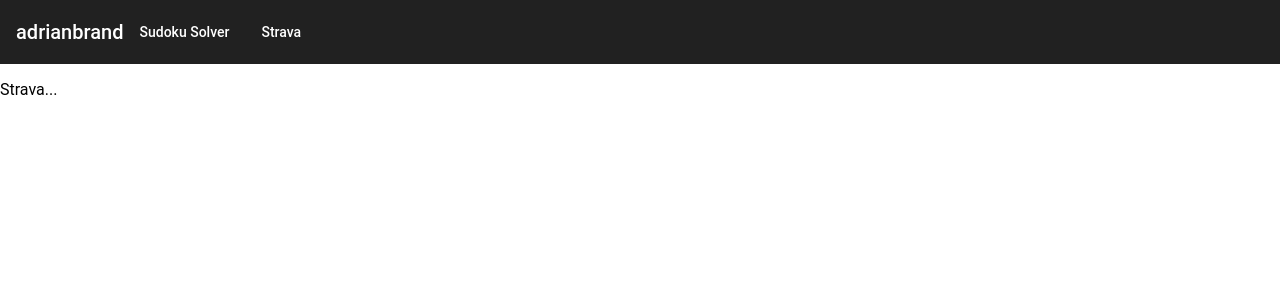
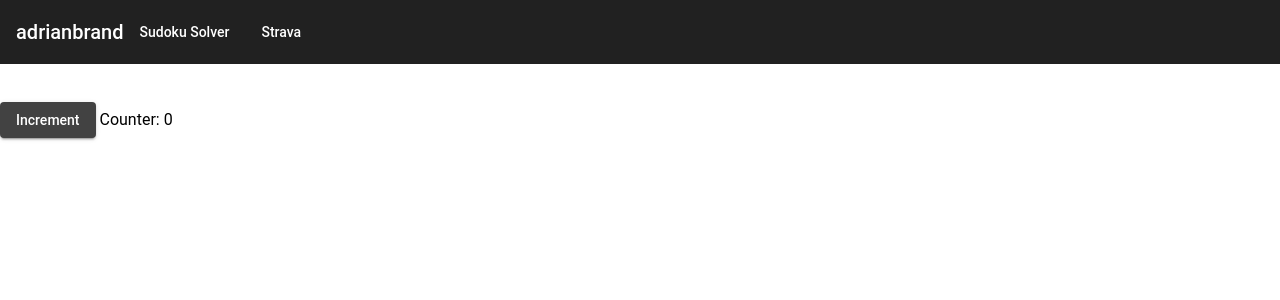
Before and after one commit to brandadrian/factory, an Angular app in the folder kaese/: page /strava in a window 1280 px wide. Shown: the top 300 px of the page. Built offline with nearby package versions, Linux system fonts and the light colour scheme.

Commit message:
Counter mit Button

```diff
--- a/kaese/src/app/strava/strava.component.html
+++ b/kaese/src/app/strava/strava.component.html
@@ -1,6 +1,8 @@
-<p>Strava...</p>
-<!--
-  <a href="https://www.strava.com/oauth/authorize?client_id=34855&response_type=code&redirect_uri=http://kaese.adrianbrand.ch&approval_prompt=force">Strava Login</a>
+<br>
+<br>
+<button mat-raised-button (click)="countButton()">Increment</button>
+Counter: {{counter}}
+ <!-- <a href="https://www.strava.com/oauth/authorize?client_id=34855&response_type=code&redirect_uri=http://kaese.adrianbrand.ch&approval_prompt=force">Strava Login</a>
 
   <br>
   <button type="button" onclick="authorizeCookie(document.location.href)">Autorize</button>
@@ -50,5 +52,4 @@
   }
   </script>
 
-<script type="text/javascript" src="runtime.js"></script><script type="text/javascript" src="es2015-polyfills.js" nomodule></script><script type="text/javascript" src="polyfills.js"></script><script type="text/javascript" src="styles.js"></script><script type="text/javascript" src="vendor.js"></script><script type="text/javascript" src="main.js"></script></body>
--->
+<script type="text/javascript" src="runtime.js"></script><script type="text/javascript" src="es2015-polyfills.js" nomodule></script><script type="text/javascript" src="polyfills.js"></script><script type="text/javascript" src="styles.js"></script><script type="text/javascript" src="vendor.js"></script><script type="text/javascript" src="main.js"></script></body> -->
--- a/kaese/src/app/strava/strava.component.ts
+++ b/kaese/src/app/strava/strava.component.ts
@@ -7,9 +7,16 @@ import { Component, OnInit } from '@angular/core';
 })
 export class StravaComponent implements OnInit {
 
-  constructor() { }
+  counter: number;
+
+  constructor() {
+    this.counter = 0;
+  }
 
   ngOnInit() {
   }
 
+  countButton() {
+    this.counter += 1;
+  }
 }
```
